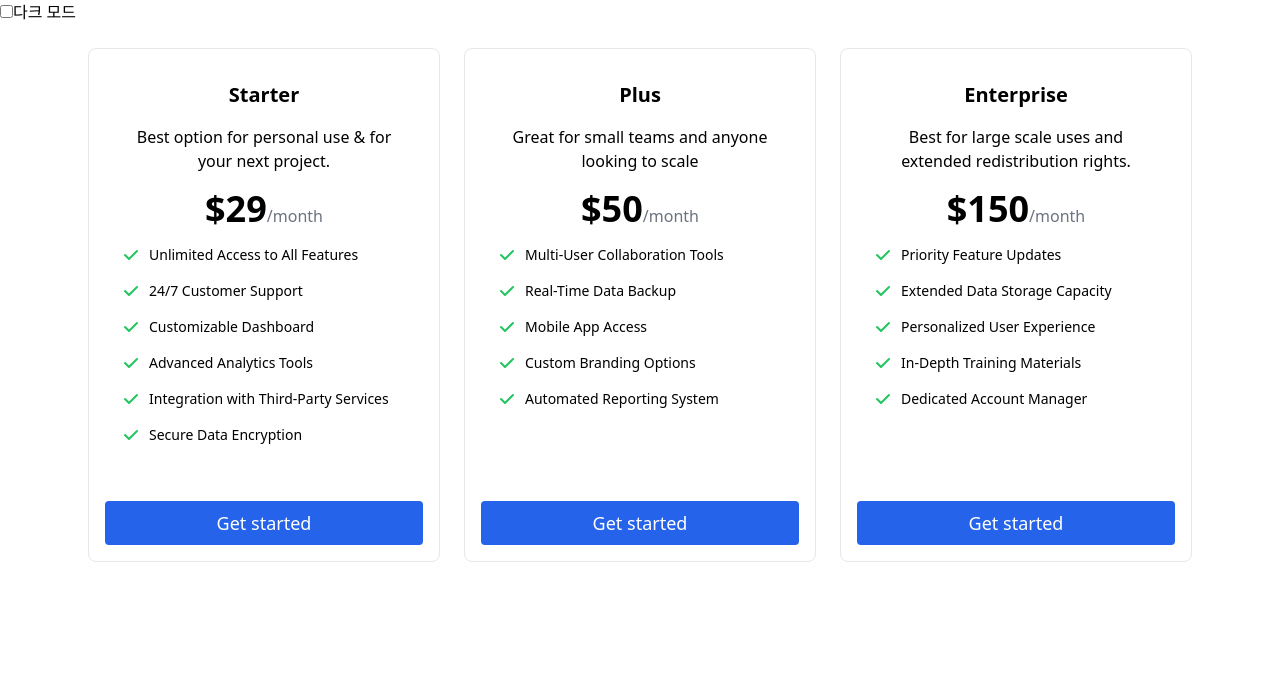
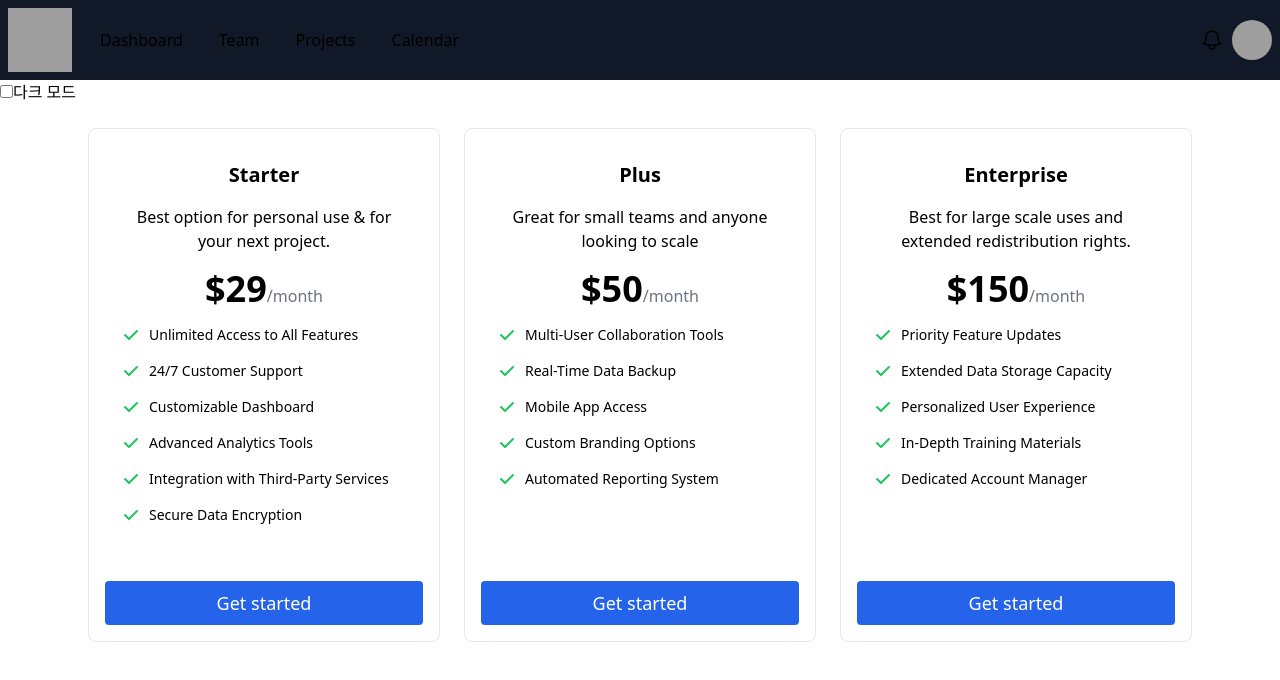
Before and after one commit to losbanos/tailwind-v3, a Vue app: page / in a window 1280 px wide. Shown: the top 680 px of the page. Built offline with nearby package versions, Linux system fonts and the light colour scheme; grey boxes are pictures that could not be loaded.

Commit message:
[navbar] ing

```diff
--- a/src/App.vue
+++ b/src/App.vue
@@ -1,11 +1,13 @@
 <script setup lang="ts">
 import {useDark} from '@vueuse/core';
 import PricingTable from './components/PricingTable.vue';
+import Navbar from './components/Navbar.vue';
 const isDark = useDark();
 </script>
 
 <template>
   <div class="dark:bg-gray-900">
+    <Navbar />
     <label>
       <input type="checkbox" v-model="isDark" />
       <span class="dark:text-white">다크 모드</span>
--- /dev/null
+++ b/src/components/Navbar.vue
@@ -0,0 +1,47 @@
+<script setup lang="ts">
+import {ref} from 'vue';
+const active = ref(false);
+const mobileMenuActive = ref(false);
+</script>
+<template>
+  <header class="bg-gray-900 p-2 flex justify-between items-center">
+<!--    <button @click="mobileMenuActive = !mobileMenuActive" class="flex">-->
+<!--      <span class=""></span>-->
+<!--      <span></span>-->
+<!--      <span></span>-->
+<!--    </button>-->
+    <div class="flex items-center">
+      <img src="https://tailwindui.com/img/logos/mark.svg?color=indigo&shade=500" alt="TailwindUI" class="w-16 h-16 mr-3"/>
+      <ul class="dark:text-white flex gap-1">
+        <li class="dark:text-gray-300 p-4 hover:text-gray-100 hover:bg-gray-600 rounded cursor-pointer">Dashboard</li>
+        <li class="dark:text-gray-300 p-4 hover:text-gray-100 hover:bg-gray-600 rounded cursor-pointer">Team</li>
+        <li class="dark:text-gray-300 p-4 hover:text-gray-100 hover:bg-gray-600 rounded cursor-pointer">Projects</li>
+        <li class="dark:text-gray-300 p-4 hover:text-gray-100 hover:bg-gray-600 rounded cursor-pointer">Calendar</li>
+      </ul>
+    </div>
+    <div class="flex gap-2 items-center">
+      <svg
+          fill="none"
+          viewBox="0 0 24 24"
+          stroke-width="1.5"
+          stroke="currentColor"
+          aria-hidden="true"
+          class="w-6 h-6 dark:text-gray-300"
+      >
+        <path
+            stroke-linecap="round"
+            stroke-linejoin="round"
+            d="M14.857 17.082a23.848 23.848 0 005.454-1.31A8.967 8.967 0 0118 9.75v-.7V9A6 6 0 006 9v.75a8.967 8.967 0 01-2.312 6.022c1.733.64 3.56 1.085 5.455 1.31m5.714 0a24.255 24.255 0 01-5.714 0m5.714 0a3 3 0 11-5.714 0"
+        ></path>
+      </svg>
+        <button @click="active=!active">
+          <img src="https://avatars.githubusercontent.com/u/7635209?v=4" alt="Daniel Kelly" class="w-10 h-10 rounded-full"/>
+        </button>
+        <ul v-if="active" class="dark:bg-gray-900 border rounded-md dark:bg-gray-100 bg-gray-100">
+          <li class="text-gray-900">Your Profile</li>
+          <li class="text-gray-900">Settings</li>
+          <li class="text-gray-900">Signout</li>
+        </ul>
+    </div>
+  </header>
+</template>
```
Also changed, not shown: 1 other file (tests, documents, lock files or other folders).
